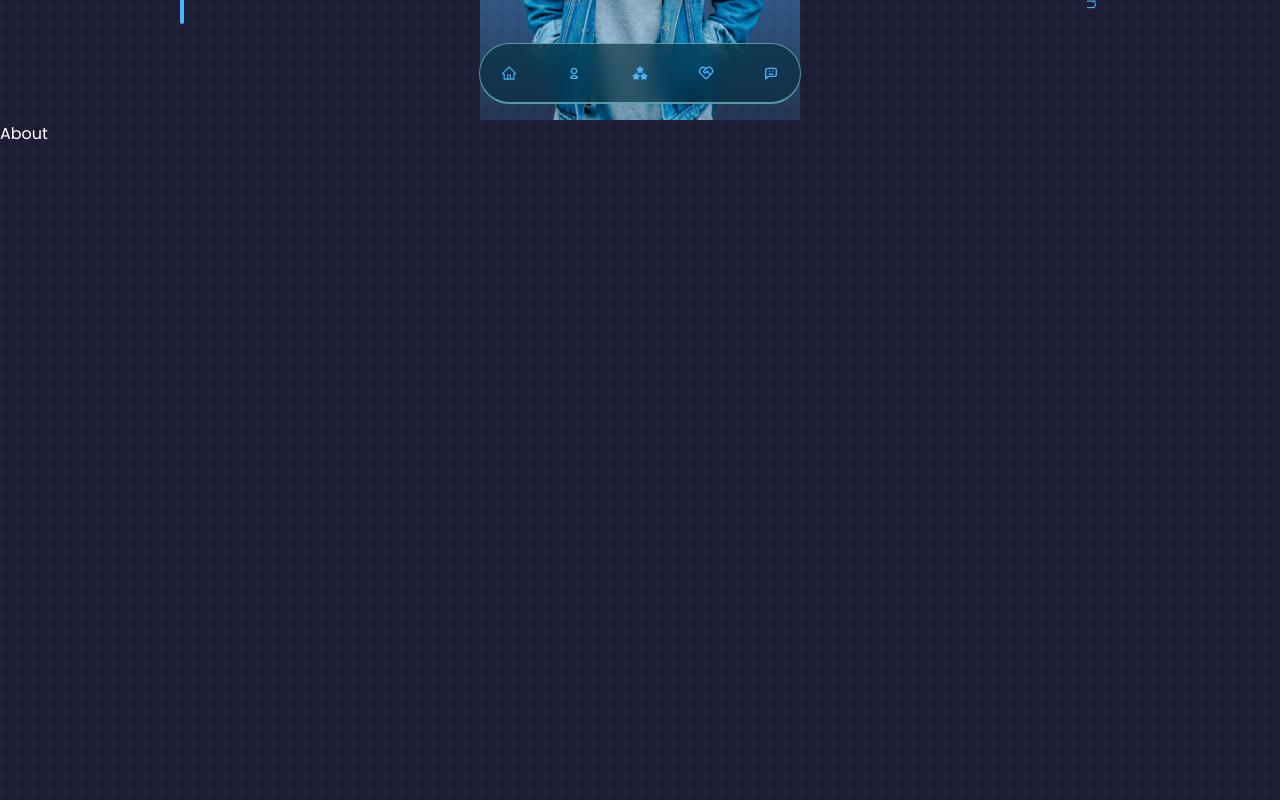
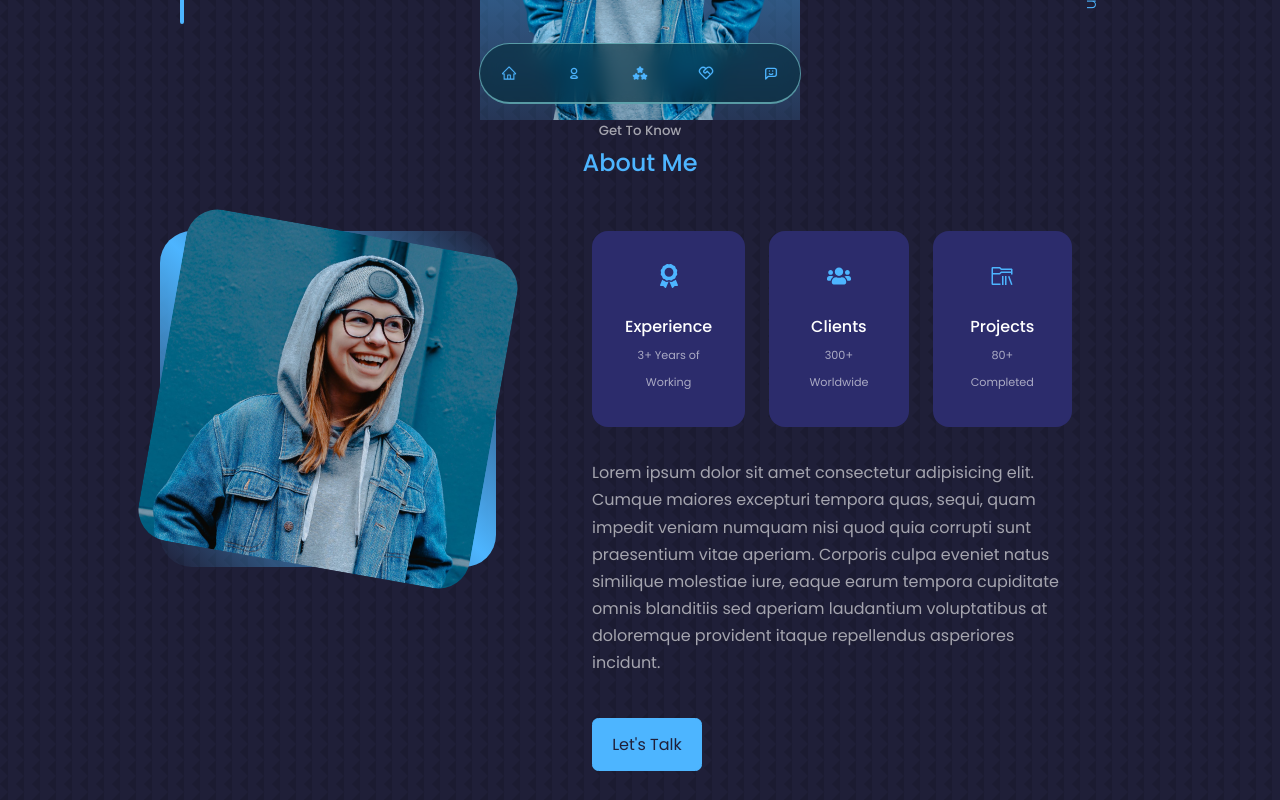
Before and after one commit to Bhupendrachouhan19/My_Personal_Portfolio, a React (Create React App) app: page / in a window 1280 px wide. Shown: the part 680-1480 px from the top of the page. Built offline with nearby package versions, Linux system fonts and the light colour scheme.

Commit message:
About Component's JSX and Styling is Done

```diff
--- a/src/components/about/About.jsx
+++ b/src/components/about/About.jsx
@@ -1,9 +1,58 @@
 import React from 'react'
 import './about.css'
+import MEABOUT from '../../assets/me-about.jpg'
+import {FaAward} from 'react-icons/fa';
+import {FaUsers} from 'react-icons/fa';
+import {VscFolderLibrary} from 'react-icons/vsc';
+
 
 const About = () => {
   return (
-  <section id='about'>About</section>
+  <section id='about'>
+    <h5>Get To Know</h5>
+    <h2>About Me</h2>
+    <div className="container about__container">
+
+    {/* About Image section */}
+      <div className="about__me">
+        <div className="about__me-image">
+          <img src={MEABOUT} alt="About" />
+        </div>
+      </div>
+
+      {/* Cards Section */}
+      <div className="about__content">
+        <div className="about__cards">
+          <article className="about__card">
+            <FaAward className='about__icon' />
+            <h5>Experience</h5>
+            <small>3+ Years of Working</small>
+          </article>
+
+          <article className="about__card">
+          <FaUsers className='about__icon' />
+            <h5>Clients</h5>
+            <small>300+ Worldwide</small>
+          </article>
+
+          <article className="about__card">
+          <VscFolderLibrary className='about__icon' />
+            <h5>Projects</h5>
+            <small>80+ Completed</small>
+          </article>
+        </div>
+
+    {/* Text Content */}
+      <p>
+        Lorem ipsum dolor sit amet consectetur adipisicing elit. Cumque maiores excepturi tempora quas, sequi, quam impedit veniam numquam nisi quod quia corrupti sunt praesentium vitae aperiam. Corporis culpa eveniet natus similique molestiae iure, eaque earum tempora cupiditate omnis blanditiis sed aperiam laudantium voluptatibus at doloremque provident itaque repellendus asperiores incidunt.
+      </p>
+
+    {/* CTA Section */}
+      <a href={`#contact`} className='btn btn-primary'>Let's Talk</a>
+      </div>
+
+    </div>
+    </section>
   )
 }
 
--- a/src/components/about/about.css
+++ b/src/components/about/about.css
@@ -0,0 +1,106 @@
+.about__container {
+    display: grid;
+    grid-template-columns: 35% 50%;
+    grid-template-rows: 1;
+    gap: 10%;
+}
+
+.about__me {
+    width: 100%;
+    aspect-ratio: 1/1;
+    border-radius: 2rem;
+    background: linear-gradient(
+        45deg,
+        transparent,
+        var(--color-primary),
+        transparent
+    );
+    display: grid;
+    place-items: center;
+}
+
+.about__me-image {
+    border-radius: 2rem;
+    overflow: hidden;
+    transform: rotate(10deg);
+    transition: var(--transition);
+}
+
+.about__me-image:hover {
+    transform: rotate(0deg);
+}
+
+.about__cards {
+    display: grid;
+    grid-template-columns: repeat(3, 1fr);
+    gap: 1.5rem;
+}
+
+.about__card {
+    background: var(--color-bg-variant);
+    border: 1px solid transparent;
+    border-radius: 1rem;
+    padding: 2rem;
+    text-align: center;
+    transition: var(--transition);
+}
+
+.about__card:hover {
+    background-color: transparent;
+    border-color: var(--color-primary-variant);
+    cursor: default;
+}
+
+.about__icon {
+    color: var(--color-primary);
+    font-size: 1.5rem;
+    margin-bottom: 1rem;
+}
+
+.about__card h5 {
+    font-size: 1rem;
+}
+
+.about__card small {
+    font-size: 0.7rem;
+    color: var(--color-light);
+}
+
+.about__content p {
+    margin: 2rem 0 2.6rem 0;
+    color: var(--color-light);
+}
+
+/* ================ MEDIA QUERIES (MEDIUM DEVICES) ================  */
+@media screen and (max-width: 1024px) {
+    .about__container {
+        grid-template-columns: 1fr;
+        grid-template-row: auto;
+        text-align: center;
+    }
+
+    .about__me {
+        width: 60%;
+        margin: 2rem auto;
+    }
+
+    .about__container p {
+        margin: 2rem 0 1.5rem;
+    }
+}
+
+/* ================ MEDIA QUERIES (SMALL DEVICES) ================  */
+@media screen and (max-width: 600px) {
+    .about__container {
+        grid-template-columns: 1fr;
+    }
+
+    .about__me {
+        width: 78%;
+        margin: 0 auto;
+    }
+
+    .about__cards {
+        grid-template-columns: auto;
+    }
+}
```
